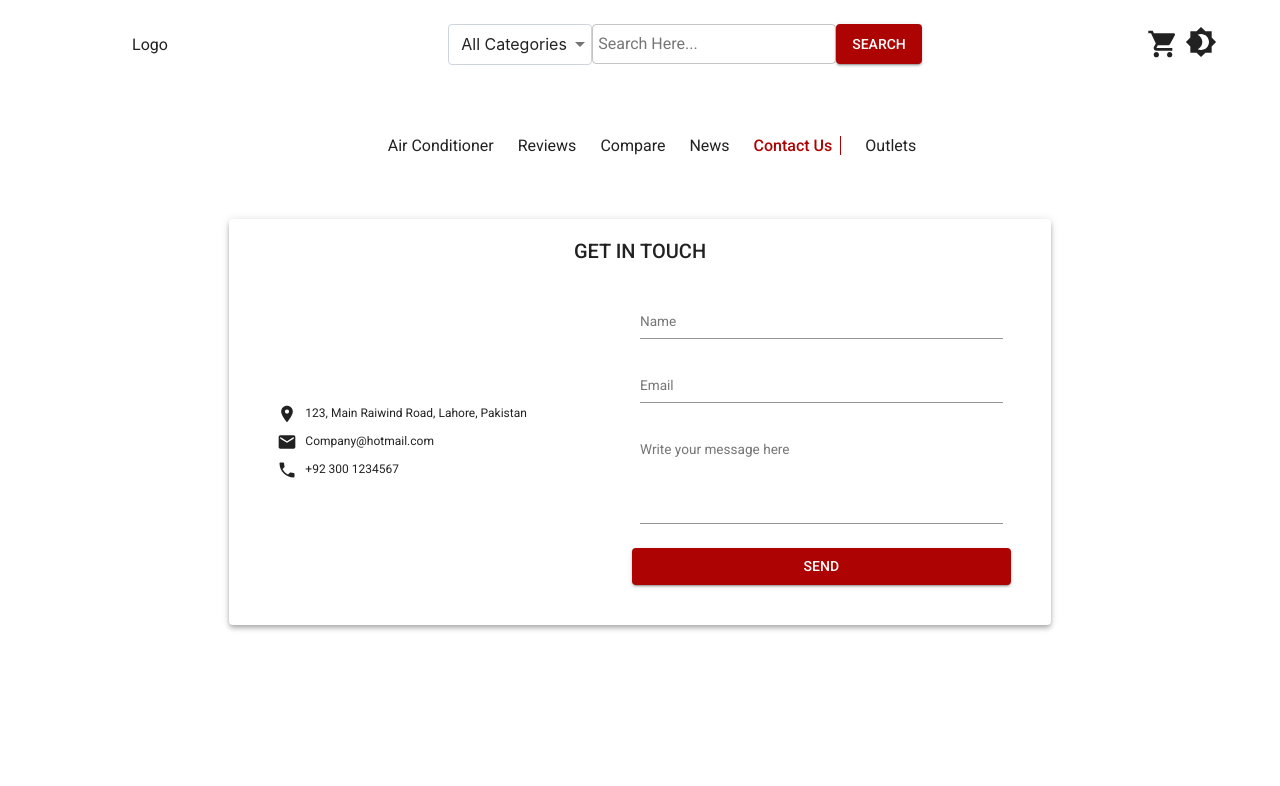
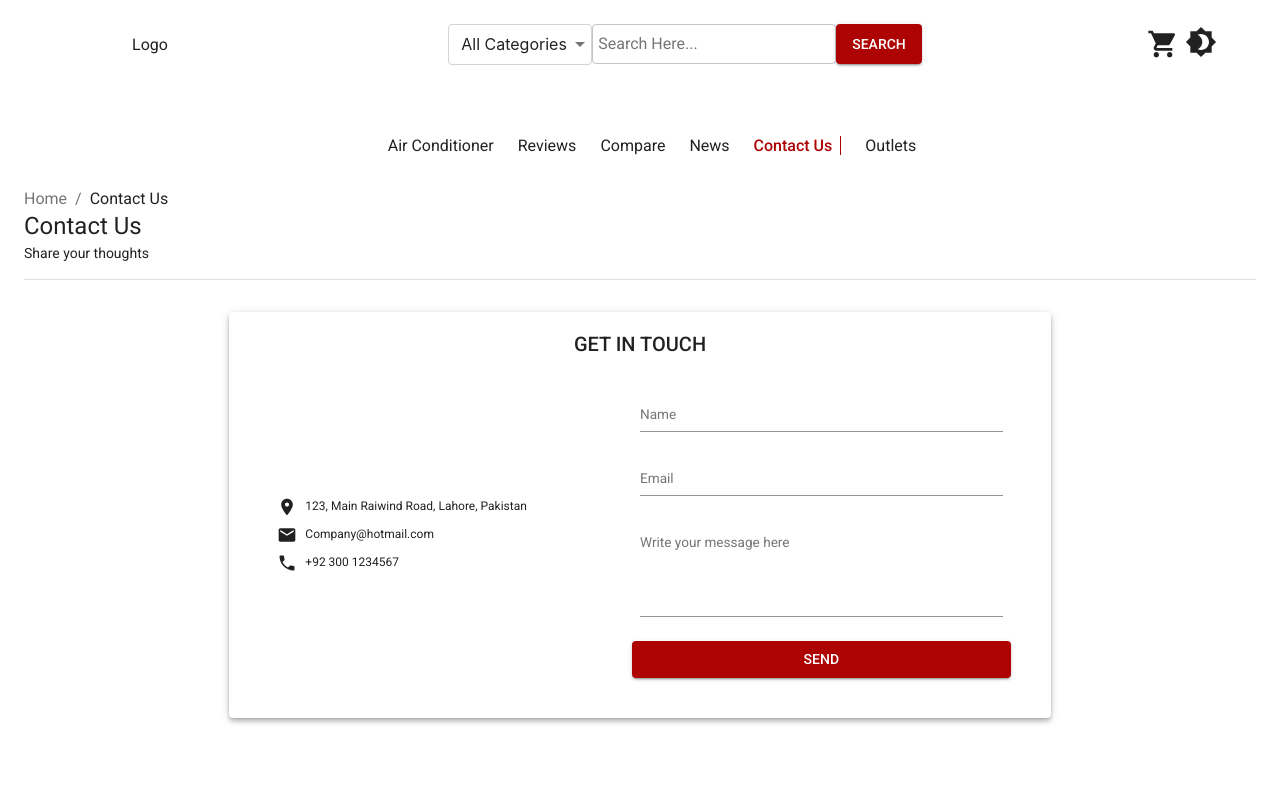
Before and after one commit to EhsanWebDev/onlineComparisonApp-React, a React (Create React App) app: page /contact-us in a window 1280 px wide. Shown: the top 786 px of the page. Built offline with nearby package versions, Linux system fonts and the light colour scheme.

Commit message:
Added bfreadcrums

```diff
--- a/src/screens/Compare/Compare.jsx
+++ b/src/screens/Compare/Compare.jsx
@@ -1,4 +1,4 @@
-import { Divider, Grid, makeStyles, Typography, createStyles, TextField, Box, TableContainer, Table, TableHead, TableRow, TableCell, TableBody, Paper } from '@material-ui/core'
+import { Divider, Grid, makeStyles, Typography, createStyles, TextField, Box, TableContainer, Table, TableHead, TableRow, TableCell, TableBody, Paper, Breadcrumbs, Link } from '@material-ui/core'
 import { Autocomplete } from '@material-ui/lab';
 import { LazyLoadImage } from 'react-lazy-load-image-component';
 import { products_data } from '../../data'
@@ -91,7 +91,7 @@ const product = {
     price: 60000
 }
 
-const Compare = () => {
+const Compare = ({ history }) => {
     const {
         marginTop, tableHeader, product_info, table_cell,
         review_title, auto_img, auto_title, auto_brand,
@@ -113,7 +113,6 @@ const Compare = () => {
 
     }
     const CompareItem = () => {
-
         return (
             <Grid item xs={4} sm={5} md={4} lg={3}  >
                 <Typography variant="h6" style={{ textAlign: 'center', margin: '1em 0', fontSize: '.85rem', whiteSpace: 'nowrap', overflow: 'hidden', textOverflow: 'ellipsis' }}>Gree Ac</Typography>
@@ -122,8 +121,20 @@ const Compare = () => {
             </Grid>
         )
     }
+    function handleClick(event) {
+        event.preventDefault();
+        history.push('/')
+
+    }
     return (
         <div style={{ marginTop: "2em" }}>
+            <Breadcrumbs aria-label="breadcrumb">
+                <Link color="inherit" href="/" onClick={handleClick}>
+                    Home
+                </Link>
+
+                <Typography color="textPrimary">Comparison</Typography>
+            </Breadcrumbs>
             <Typography variant="h5" >Compare</Typography>
             <Typography variant="body2">Specifications</Typography>
             <Divider className={marginTop} />
--- a/src/screens/ContactUs/ContactUs.jsx
+++ b/src/screens/ContactUs/ContactUs.jsx
@@ -1,4 +1,4 @@
-import { Grid, makeStyles, Paper, TextField, Typography, createStyles, Button } from '@material-ui/core'
+import { Grid, makeStyles, Paper, TextField, Typography, createStyles, Button, Breadcrumbs, Link, Divider } from '@material-ui/core'
 import React from 'react'
 
 import RoomIcon from '@material-ui/icons/Room';
@@ -26,10 +26,27 @@ const useStyles = makeStyles((theme) =>
 
     })
 );
-const ContactUs = () => {
+
+const ContactUs = ({ history }) => {
     const { information, input, marginTop, marginSm, marginLeft } = useStyles() || {}
+    function handleClick(event) {
+        event.preventDefault();
+        history.push('/')
+
+    }
     return (
-        <Grid container justifyContent="center" style={{ margin: '4em 0 8em' }} >
+        <div style={{ margin: '2em 0 8em' }}>
+            <Breadcrumbs aria-label="breadcrumb" >
+                <Link color="inherit" href="/" onClick={handleClick}>
+                    Home
+                </Link>
+
+                <Typography color="textPrimary">Contact Us</Typography>
+            </Breadcrumbs>
+            <Typography variant="h5" >Contact Us</Typography>
+            <Typography variant="body2">Share your thoughts</Typography>
+            <Divider className={marginTop} />
+            <Grid container justifyContent="center" style={{ margin: '2em 0 ' }} >
                 <Grid item xs={12} md={10} lg={8}>
                     <Paper elevation={4} className={information} >
                         <Typography variant="h6" component="h6" style={{ textAlign: 'center', }}>
@@ -91,6 +108,8 @@ const ContactUs = () => {
                     </Paper>
                 </Grid>
             </Grid>
+        </div>
+
     )
 }
 
```
Lines whose indentation alone changed are shown as unchanged.
